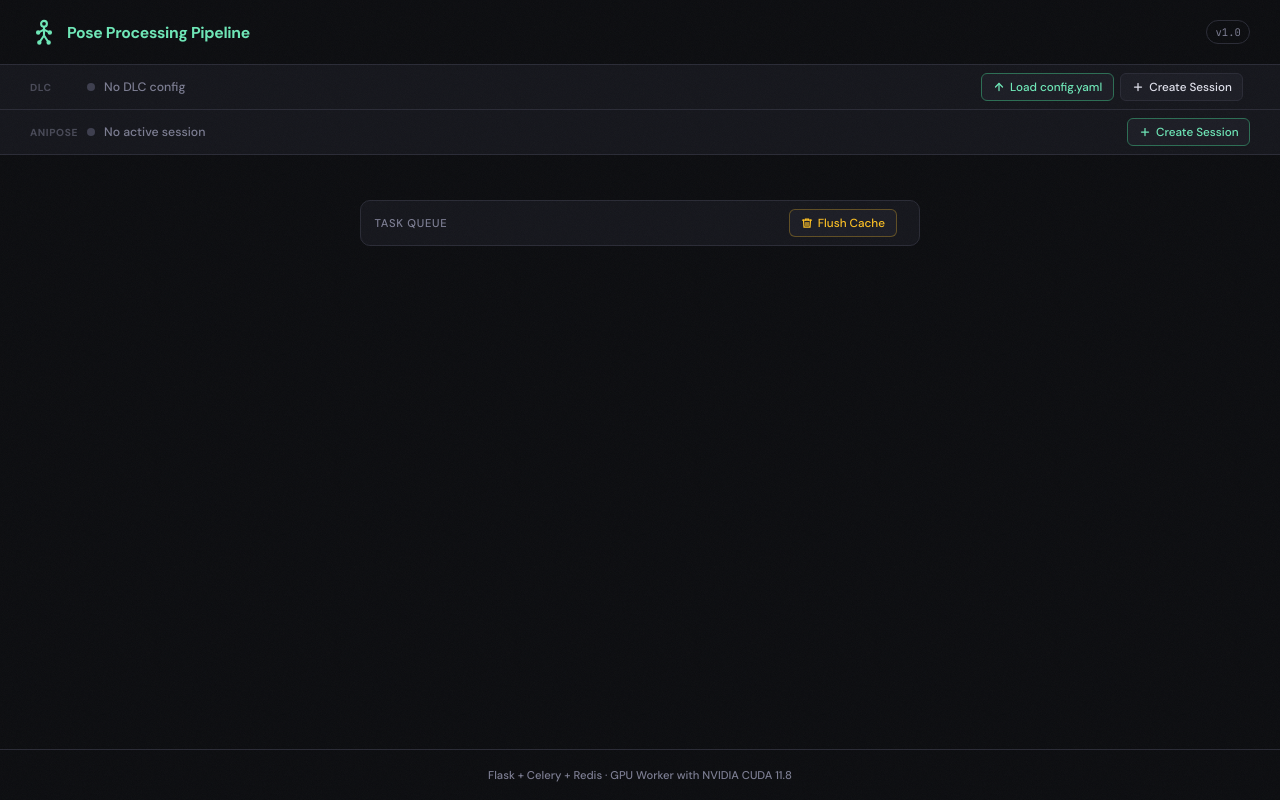
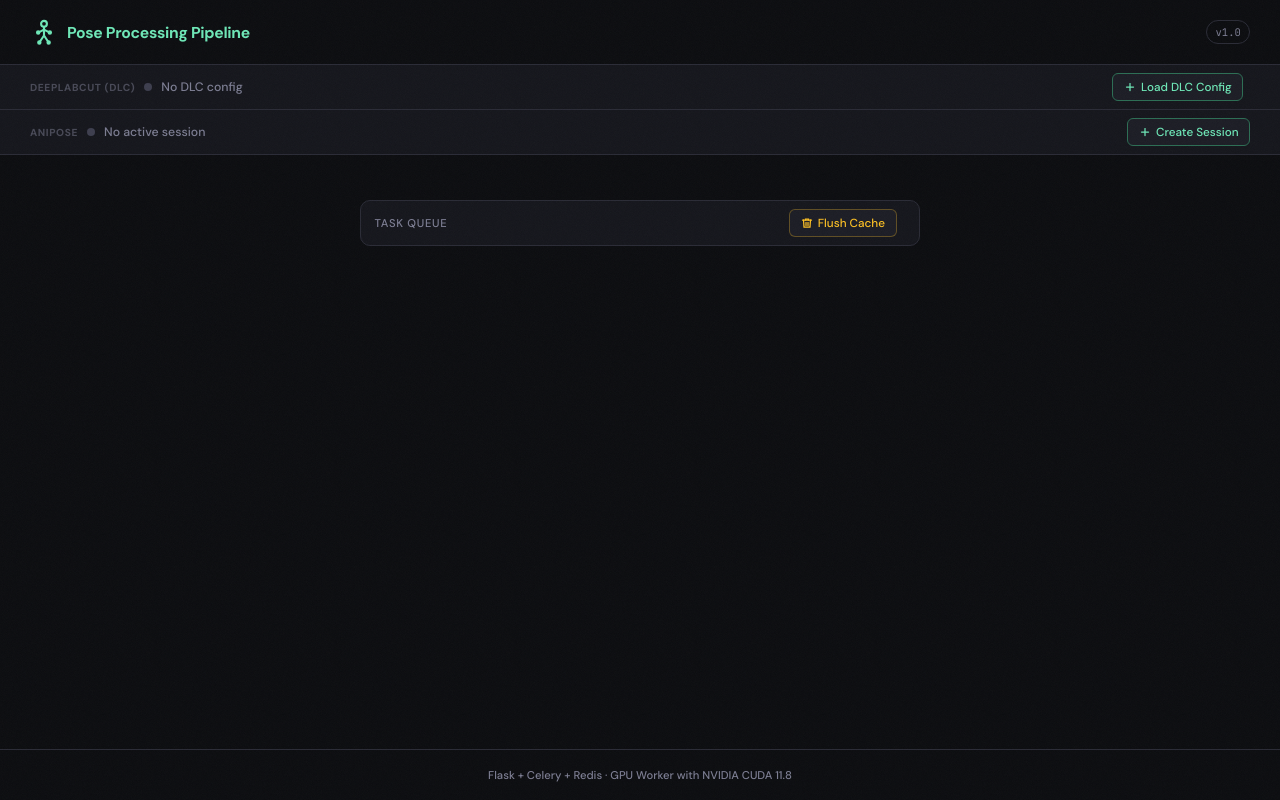
Before and after one commit to samsam2610/deeplabcut-webapp-docker, a Flask app: page / in a window 1280 px wide. Run offline with Flask 3, Linux system fonts and the light colour scheme; data that the repository does not hold is empty; parts of the project's set-up code (start-up, migrations or seed data) failed here and were passed over.

Commit message:
moving UI around

```diff
--- a/static/main.js
+++ b/static/main.js
@@ -512,13 +512,14 @@
   });
 
   // ── DLC bar + config editor ──────────────────────────────────
-  const dlcDot           = document.getElementById("dlc-dot");
-  const dlcLabel         = document.getElementById("dlc-label");
-  const dlcMeta          = document.getElementById("dlc-meta");
-  const btnDlcFromServer = document.getElementById("btn-dlc-from-server");
-  const btnDlcClear      = document.getElementById("btn-dlc-clear");
-  const dlcConfigInput   = document.getElementById("dlc-config-input");
-  const dlcConfigStatus  = document.getElementById("dlc-config-status");
+  const dlcDot              = document.getElementById("dlc-dot");
+  const dlcLabel            = document.getElementById("dlc-label");
+  const dlcMeta             = document.getElementById("dlc-meta");
+  const btnDlcLoad          = document.getElementById("btn-dlc-load");
+  const btnDlcFromServer    = document.getElementById("btn-dlc-from-server");
+  const btnDlcClear         = document.getElementById("btn-dlc-clear");
+  const dlcConfigInput      = document.getElementById("dlc-config-input");
+  const dlcConfigStatus     = document.getElementById("dlc-config-status");
 
   const dlcConfigCard    = document.getElementById("dlc-config-card");
   const dlcConfigPathDisplay = document.getElementById("dlc-config-path-display");
@@ -531,12 +532,16 @@
       dlcDot.dataset.state = "ready";
       dlcLabel.textContent = "DLC config loaded";
       dlcMeta.textContent  = configName;
+      btnDlcLoad.classList.add("hidden");
+      btnDlcFromServer.classList.add("hidden");
       btnDlcClear.classList.remove("hidden");
       dlcConfigCard.classList.remove("hidden");
     } else {
       dlcDot.dataset.state = "none";
       dlcLabel.textContent = "No DLC config";
       dlcMeta.textContent  = "";
+      btnDlcLoad.classList.remove("hidden");
+      btnDlcFromServer.classList.toggle("hidden", _userDataDir === null);
       btnDlcClear.classList.add("hidden");
       dlcConfigCard.classList.add("hidden");
     }
@@ -547,7 +552,7 @@
       const res  = await fetch("/session/dlc-config");
       if (!res.ok) { applyDlcState(null); return; }
       const data = await res.json();
-      dlcConfigPathDisplay.textContent = data.dlc_config_name || "";
+      dlcConfigPathDisplay.textContent = data.dlc_config_path || data.dlc_config_name || "";
       if (data.content) dlcConfigEditor.value = data.content;
       applyDlcState(data.dlc_config_name || "config.yaml");
     } catch (err) {
--- a/templates/index.html
+++ b/templates/index.html
@@ -37,30 +37,26 @@
   <!-- ─── DLC session bar ─────────────────────────────────────── -->
   <div class="session-bar" id="dlc-bar">
     <div class="session-status">
-      <span class="bar-label">DLC</span>
+      <span class="bar-label">DeepLabCut (DLC)</span>
       <span class="session-dot" id="dlc-dot" data-state="none"></span>
       <div class="session-text">
-        <span id="dlc-label">No DLC config</span>
+        <span id="dlc-label">No D config</span>
         <span class="session-meta" id="dlc-meta"></span>
       </div>
     </div>
     <div class="session-btns">
-      <label class="btn-sm btn-create" for="dlc-config-input" title="Upload a config.yaml to load DLC config">
-        <svg width="12" height="12" viewBox="0 0 24 24" fill="none" stroke="currentColor" stroke-width="2.5" stroke-linecap="round"><line x1="12" y1="19" x2="12" y2="5"/><polyline points="5 12 12 5 19 12"/></svg>
-        Load config.yaml
+      <label class="btn-sm btn-create" id="btn-dlc-load" for="dlc-config-input" title="Upload a config.yaml to load DLC config">
+        <svg width="12" height="12" viewBox="0 0 24 24" fill="none" stroke="currentColor" stroke-width="2.5" stroke-linecap="round"><line x1="12" y1="5" x2="12" y2="19"/><line x1="5" y1="12" x2="19" y2="12"/></svg>
+        Load DLC Config
       </label>
       <input type="file" id="dlc-config-input" accept=".yaml,.yml" />
       <button class="btn-sm btn-server-pick hidden" id="btn-dlc-from-server" title="Load config.yaml from server-side user data volume">
         <svg width="12" height="12" viewBox="0 0 24 24" fill="none" stroke="currentColor" stroke-width="2.5" stroke-linecap="round" stroke-linejoin="round"><ellipse cx="12" cy="5" rx="9" ry="3"/><path d="M21 12c0 1.66-4 3-9 3s-9-1.34-9-3"/><path d="M3 5v14c0 1.66 4 3 9 3s9-1.34 9-3V5"/></svg>
         From server
       </button>
-      <button class="btn-sm" id="btn-dlc-create-session" disabled title="Generate an Anipose session from this DLC config — coming soon">
-        <svg width="12" height="12" viewBox="0 0 24 24" fill="none" stroke="currentColor" stroke-width="2.5" stroke-linecap="round"><line x1="12" y1="5" x2="12" y2="19"/><line x1="5" y1="12" x2="19" y2="12"/></svg>
-        Create Session
-      </button>
       <button class="btn-sm btn-danger hidden" id="btn-dlc-clear" title="Remove DLC config from session">
         <svg width="12" height="12" viewBox="0 0 24 24" fill="none" stroke="currentColor" stroke-width="2.5" stroke-linecap="round"><line x1="18" y1="6" x2="6" y2="18"/><line x1="6" y1="6" x2="18" y2="18"/></svg>
-        Clear
+        Clear DLC Session
       </button>
       <span id="dlc-config-status" class="dlc-config-status"></span>
     </div>
@@ -105,7 +101,7 @@
       </button>
       <button class="btn-sm btn-danger hidden" id="btn-clear-session" title="Terminate session and remove stored config">
         <svg width="12" height="12" viewBox="0 0 24 24" fill="none" stroke="currentColor" stroke-width="2.5" stroke-linecap="round"><line x1="18" y1="6" x2="6" y2="18"/><line x1="6" y1="6" x2="18" y2="18"/></svg>
-        Clear Session
+        Clear Anipose Session
       </button>
     </div>
   </div>
@@ -360,7 +356,7 @@
     <!-- ─── Config editor (shown when session is ready) ────── -->
     <section class="card hidden" id="config-card">
       <div class="config-header">
-        <h2>Session Config</h2>
+        <h2>Anipose Config</h2>
         <span class="config-path" id="config-path-display"></span>
       </div>
       <p class="subtitle">Edit config.toml for the active session, then save to apply.</p>
```
